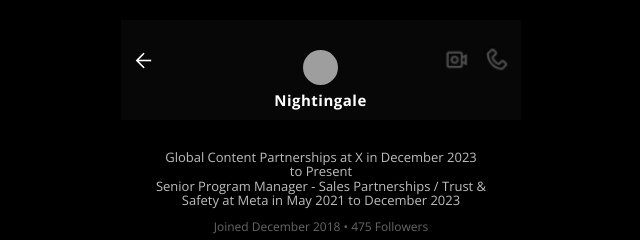
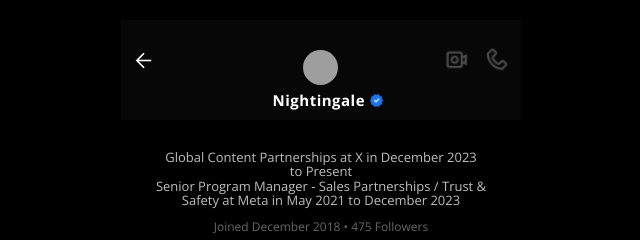
Before and after one commit to kroue/kroue.github.io, a plain HTML site: page convo/x/index.html in a window 1280 px wide. Shown: the top 240 px of the page, 319-959 px from the left. Drawn offline with nearby package versions, Linux system fonts and the light colour scheme; grey boxes are pictures that could not be loaded.

Commit message:
bluecheckmark

```diff
--- a/convo/x/index.html
+++ b/convo/x/index.html
@@ -154,7 +154,7 @@
       <!-- Profile icon in the center -->
       <div style="text-align: center;">
           <img src="profile-icon.png" alt="Profile Icon" style="width: 35px; height: 35px; border-radius: 50%; margin-bottom: 0px; margin-left: 43px; margin-top: 20px;">
-          <h2 style="margin: 0; font-size: 18px; font-weight: 500; margin-left: 44px; font-weight: bold; font-size: 15px;">Nightingale</h2>
+          <h2 style="margin: 0; font-size: 18px; font-weight: 500; margin-left: 60px; font-weight: bold; font-size: 15px;">Nightingale <img src="bluecheck.png" alt="Blue Checkmark" style="height: auto; width: 15px; margin-bottom: -2px;"></h2>
       </div>
 
       <!-- Right image on the right -->
```
Also changed, not shown: convo/x/bluecheck.png (added).
